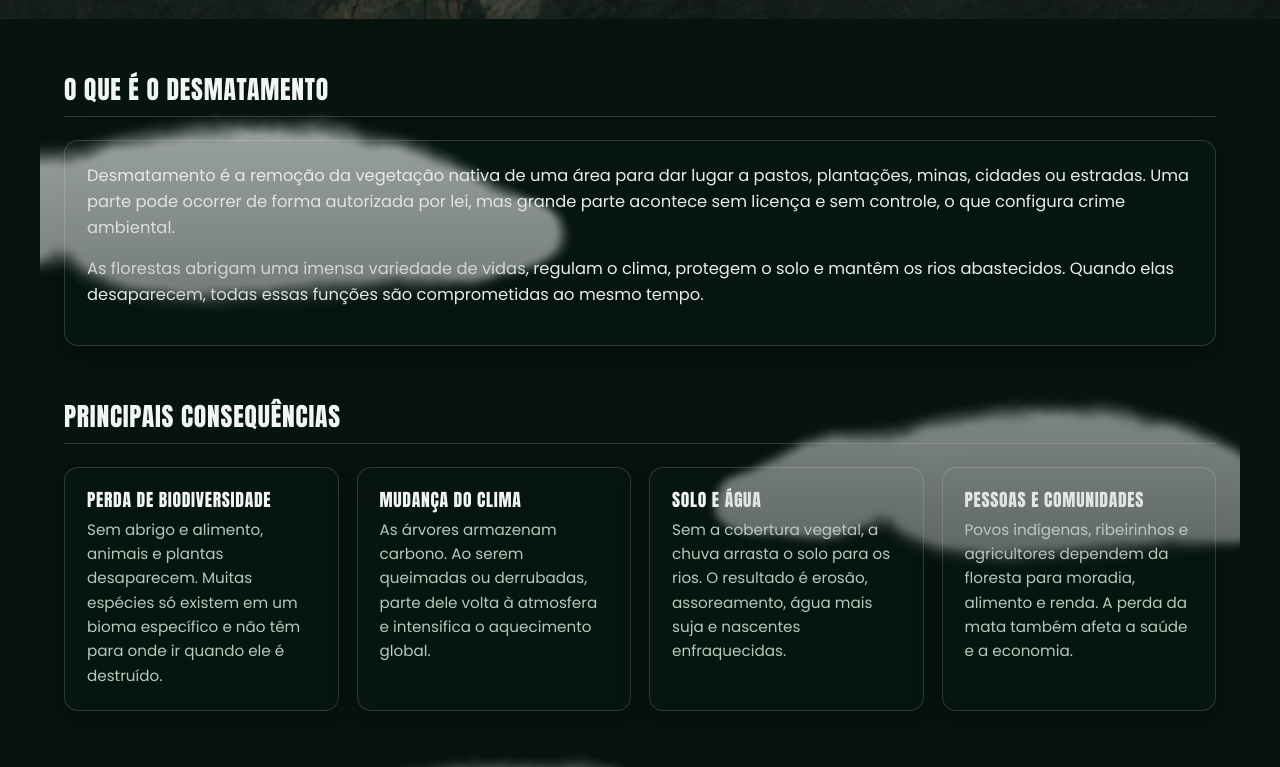
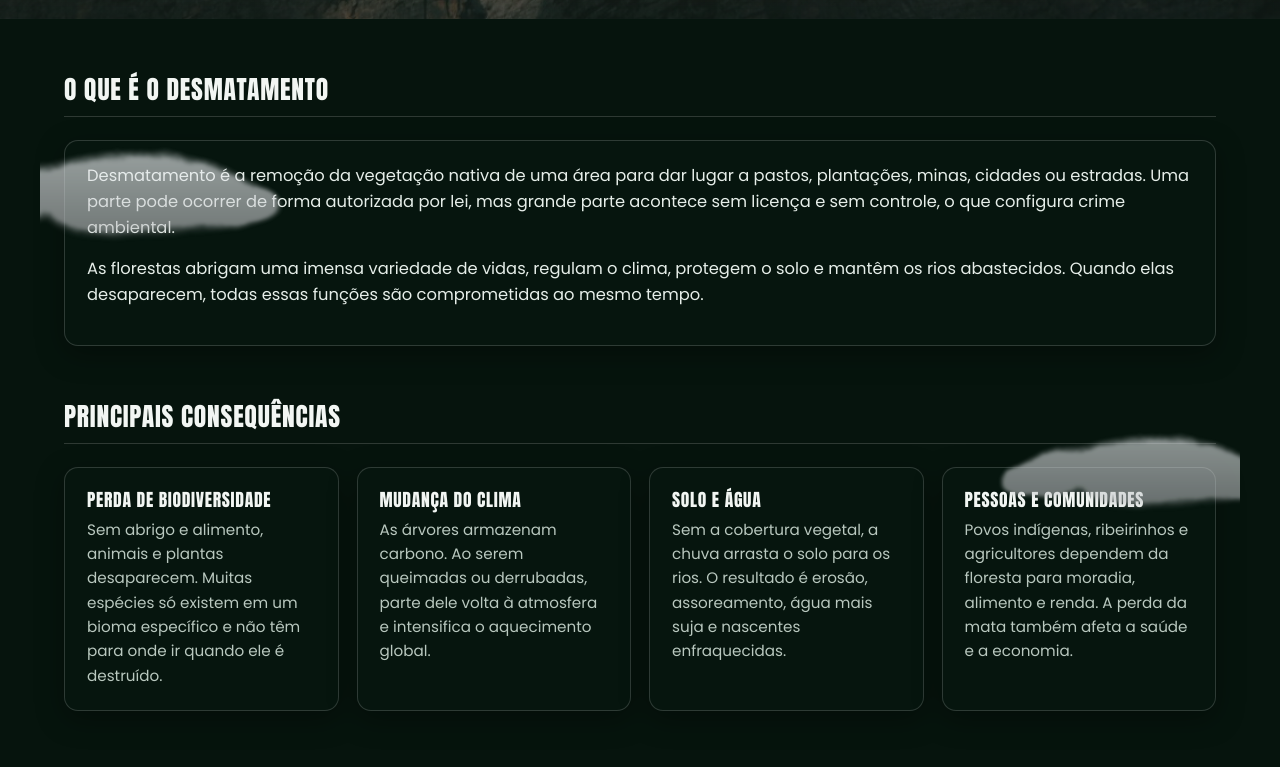
Before and after one commit to GustavoRibasSilestrino/EcoTech, a React (Vite) app: page /#/ in a window 1280 px wide. Shown: the part 781-1548 px from the top of the page. Built offline with nearby package versions, Linux system fonts and the light colour scheme.

Commit message:
style(home): reduz as nuvens e as posiciona junto aos cantos da tela

```diff
--- a/src/components/Nuvens.jsx
+++ b/src/components/Nuvens.jsx
@@ -1,16 +1,16 @@
-// Nuvens decorativas (geradas por nós) que passam devagar POR CIMA dos textos, a partir da segunda tela,
-// cobrindo parte das letras para dar profundidade. Não bloqueiam cliques.
+// Nuvens decorativas (geradas por nós) que passam devagar POR CIMA dos textos, a partir da segunda tela.
+// Ficam menores e junto aos cantos da tela (esquerda e direita), para dar profundidade sem cobrir o miolo do texto.
 const NUVENS = [
-  { topo: '1%', esq: '-8%', larg: '56vw', opac: 0.62, dur: '110s', atraso: '-20s', blur: '1px' },
-  { topo: '9%', esq: '56%', larg: '48vw', opac: 0.5, dur: '130s', atraso: '-60s', blur: '2px' },
-  { topo: '19%', esq: '8%', larg: '58vw', opac: 0.58, dur: '100s', atraso: '-35s', blur: '1px' },
-  { topo: '29%', esq: '62%', larg: '52vw', opac: 0.55, dur: '120s', atraso: '-80s', blur: '1px' },
-  { topo: '40%', esq: '-6%', larg: '50vw', opac: 0.5, dur: '115s', atraso: '-10s', blur: '2px' },
-  { topo: '50%', esq: '38%', larg: '60vw', opac: 0.6, dur: '105s', atraso: '-50s', blur: '1px' },
-  { topo: '61%', esq: '64%', larg: '46vw', opac: 0.52, dur: '125s', atraso: '-70s', blur: '2px' },
-  { topo: '72%', esq: '4%', larg: '56vw', opac: 0.58, dur: '135s', atraso: '-25s', blur: '1px' },
-  { topo: '82%', esq: '50%', larg: '52vw', opac: 0.55, dur: '110s', atraso: '-45s', blur: '1px' },
-  { topo: '92%', esq: '-4%', larg: '48vw', opac: 0.5, dur: '120s', atraso: '-15s', blur: '2px' },
+  { topo: '2%', esq: '-5%', larg: '26vw', opac: 0.6, dur: '110s', atraso: '-20s', blur: '1px' },
+  { topo: '10%', esq: '80%', larg: '22vw', opac: 0.55, dur: '130s', atraso: '-60s', blur: '1px' },
+  { topo: '20%', esq: '-4%', larg: '24vw', opac: 0.55, dur: '100s', atraso: '-35s', blur: '1px' },
+  { topo: '30%', esq: '82%', larg: '25vw', opac: 0.58, dur: '120s', atraso: '-80s', blur: '1px' },
+  { topo: '41%', esq: '-5%', larg: '22vw', opac: 0.5, dur: '115s', atraso: '-10s', blur: '2px' },
+  { topo: '51%', esq: '80%', larg: '27vw', opac: 0.58, dur: '105s', atraso: '-50s', blur: '1px' },
+  { topo: '62%', esq: '-4%', larg: '25vw', opac: 0.55, dur: '125s', atraso: '-70s', blur: '1px' },
+  { topo: '72%', esq: '82%', larg: '22vw', opac: 0.52, dur: '135s', atraso: '-25s', blur: '2px' },
+  { topo: '82%', esq: '-5%', larg: '26vw', opac: 0.58, dur: '110s', atraso: '-45s', blur: '1px' },
+  { topo: '92%', esq: '80%', larg: '24vw', opac: 0.5, dur: '120s', atraso: '-15s', blur: '1px' },
 ]
 
 export default function Nuvens() {
--- a/src/styles/global.css
+++ b/src/styles/global.css
@@ -443,7 +443,7 @@ legend { padding: 0 8px; font-weight: 500; font-size: 0.93rem; }
 .conteudo-home { position: relative; }
 .nuvens { position: absolute; inset: 0; overflow: hidden; pointer-events: none; z-index: 20; }
 .nuvem { position: absolute; max-width: none; height: auto; animation: derivar 100s ease-in-out infinite alternate; will-change: transform; }
-@keyframes derivar { from { transform: translateX(-9vw); } to { transform: translateX(9vw); } }
+@keyframes derivar { from { transform: translateX(-3vw); } to { transform: translateX(3vw); } }
 @media (max-width: 860px) {
-  .nuvem { width: 70vw !important; }
+  .nuvem { width: 40vw !important; }
 }
```
